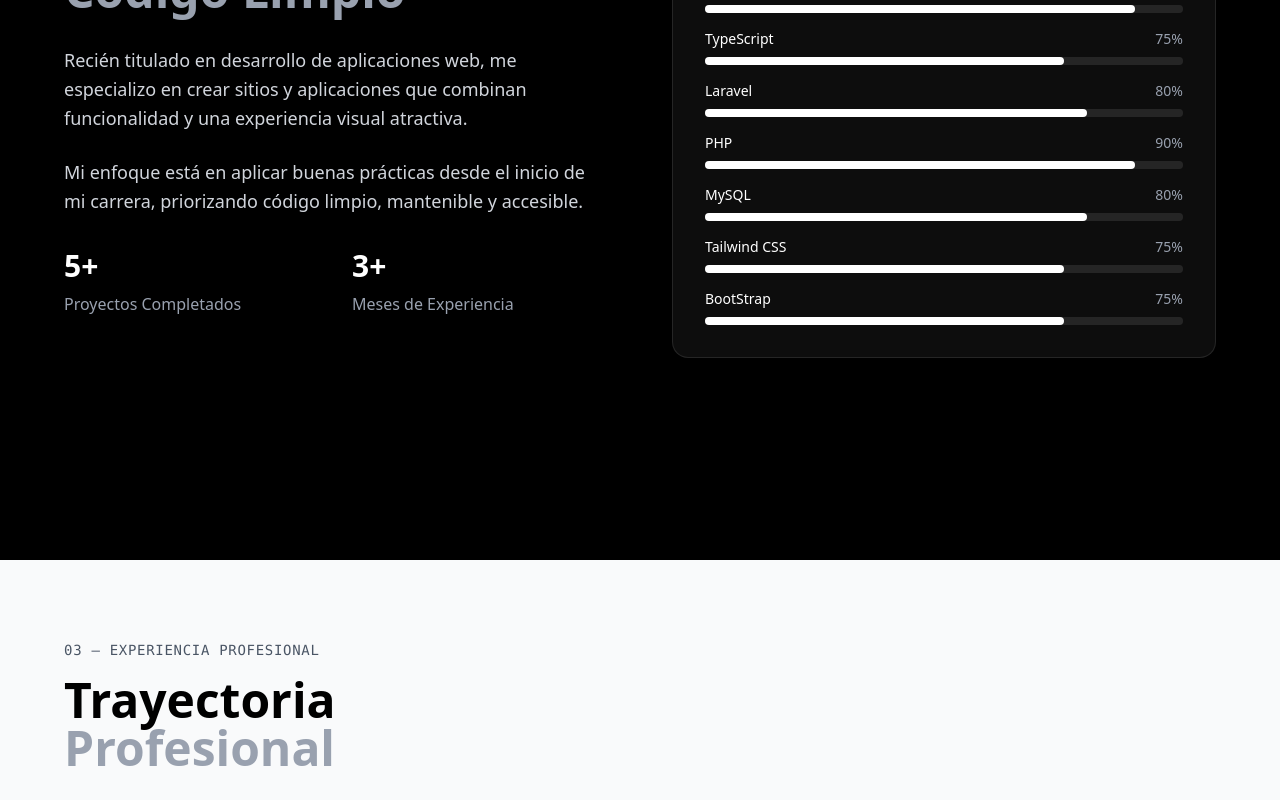
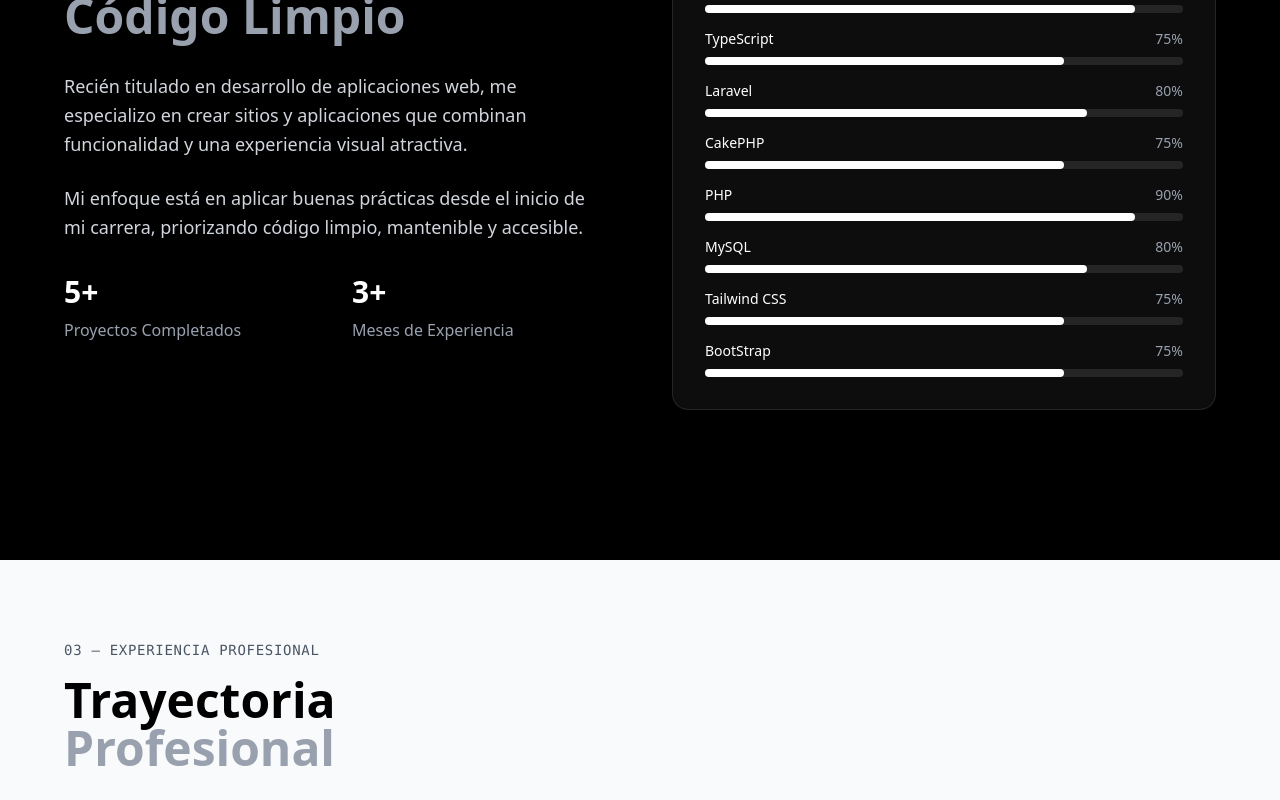
Before and after one commit to Hugocl01/hugocl01.github.io, a React (Vite) app: page / in a window 1280 px wide. Shown: the part 1040-1840 px from the top of the page. Built offline with nearby package versions, Linux system fonts and the light colour scheme.

Commit message:
correccion

```diff
--- a/src/page.tsx
+++ b/src/page.tsx
@@ -56,6 +56,7 @@ const skills = [
     { name: "JavaScript", level: 90 },
     { name: "TypeScript", level: 75 },
     { name: "Laravel", level: 80 },
+    { name: "CakePHP", level: 75 },
     { name: "PHP", level: 90 },
     { name: "MySQL", level: 80 },
     { name: "Tailwind CSS", level: 75 },
@@ -103,7 +104,7 @@ const categories = [
     },
     {
         category: "Backend",
-        skills: ["Laravel", "PHP", "MySQL", "REST APIs"],
+        skills: ["Laravel", "CakePHP", "PHP", "MySQL", "REST APIs"],
     },
     {
         category: "Tools",
```
Also changed, not shown: 1 other file (tests, documents, lock files or other folders).
